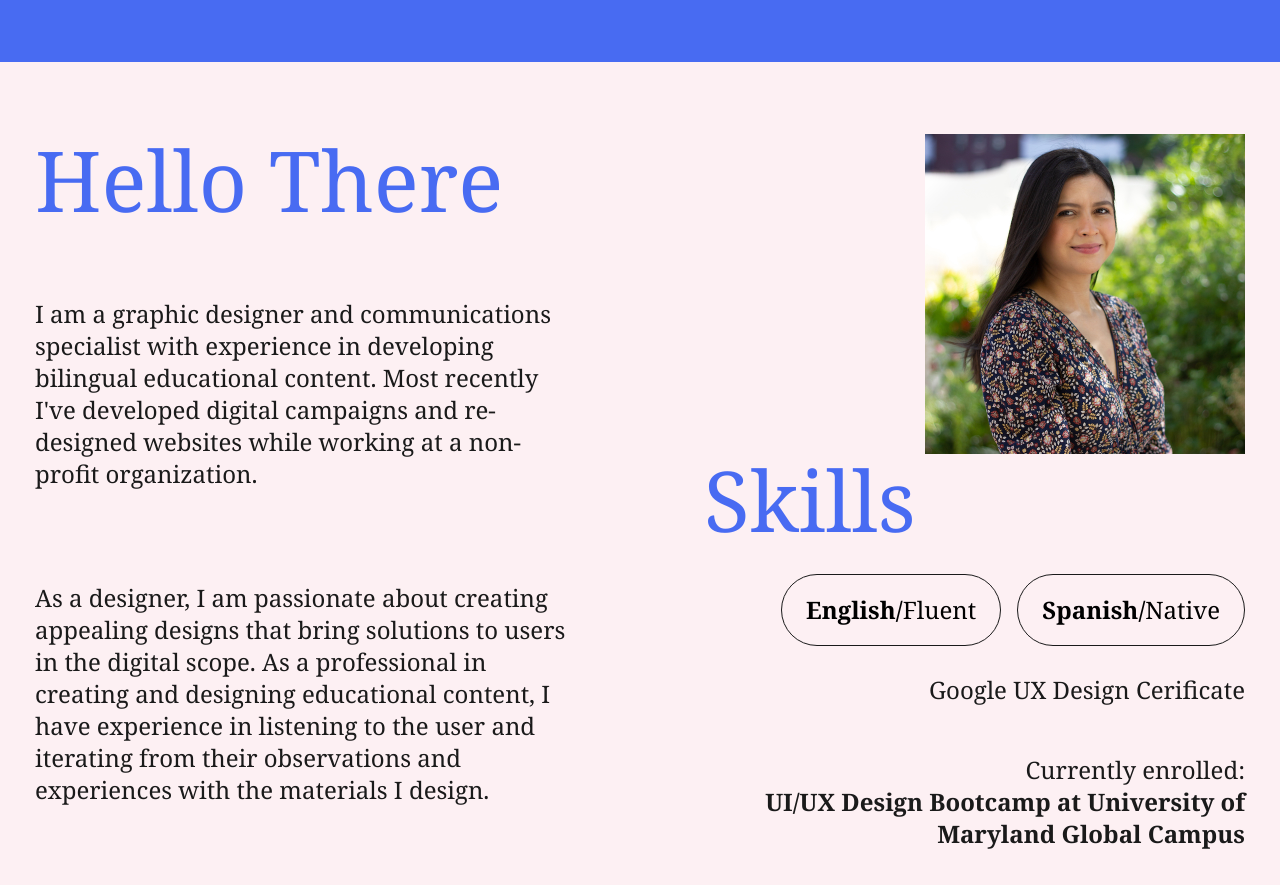
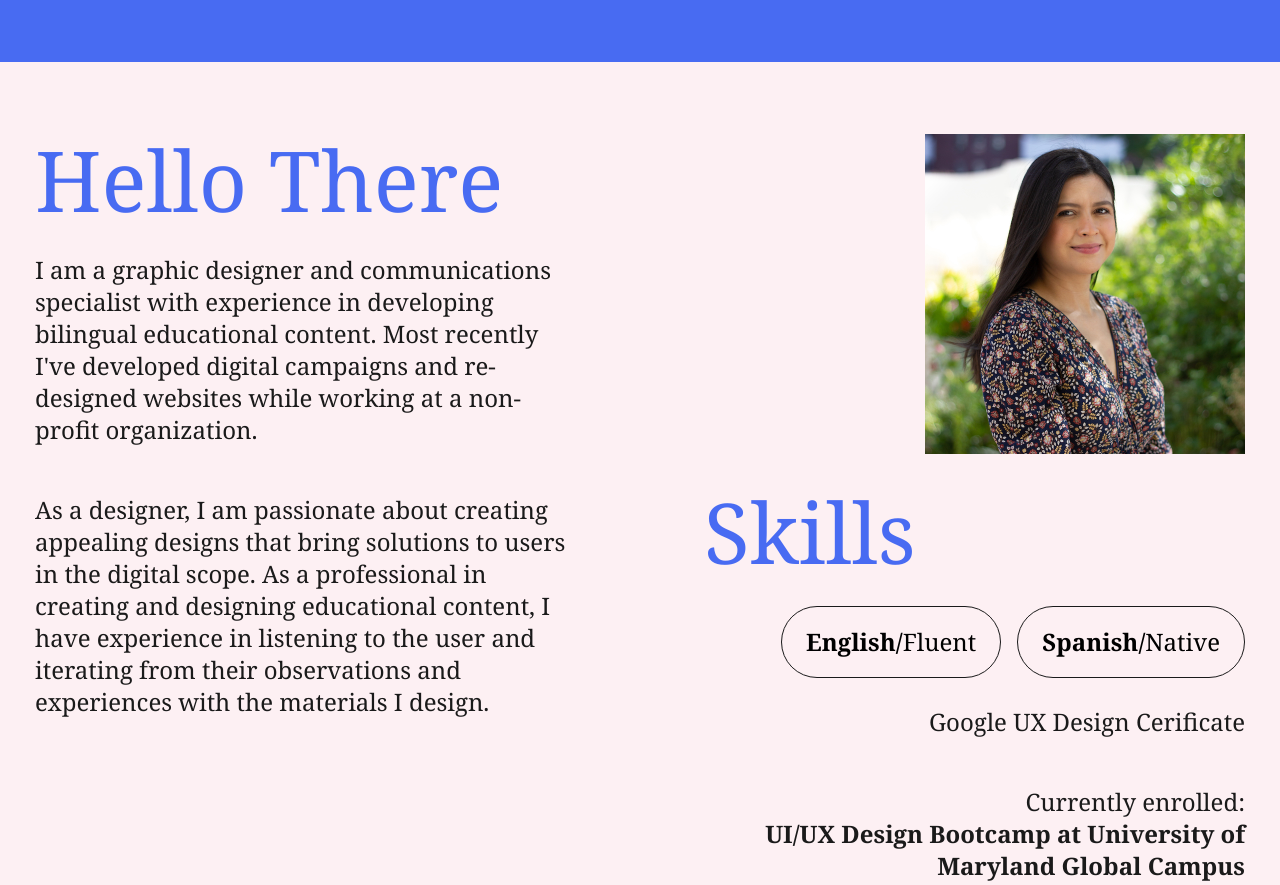
Before and after one commit to matthewwolfe/lauranajarro, a plain HTML site: page index.html in a window 1280 px wide. Shown: the part 880-1765 px from the top of the page. Drawn offline with Linux system fonts and the light colour scheme.

Commit message:
flex fixes

```diff
--- a/css/main.css
+++ b/css/main.css
@@ -95,6 +95,10 @@ section {
   display: flex;
 }
 
+.flex.column {
+  flex-direction: column;
+}
+
 .flex.justify-content-center {
   justify-content: center;
 }
@@ -164,6 +168,7 @@ section {
 
 .portrait-photo {
   margin-left: auto;
+  margin-bottom: 32px;
   height: 320px;
   width: 320px;
 }
--- a/index.html
+++ b/index.html
@@ -351,6 +351,7 @@
         <div class="content">
           <div class="grid">
             <div class="grid-item">
+              <div class="flex column">
                 <h1>Hello There</h1>
 
                 <p>
@@ -359,17 +360,19 @@
                   recently I've developed digital campaigns and re-designed
                   websites while working at a non-profit organization.
                 </p>
-
                 <p>
-                As a designer, I am passionate about creating appealing designs
-                that bring solutions to users in the digital scope. As a
-                professional in creating and designing educational content, I
-                have experience in listening to the user and iterating from
-                their observations and experiences with the materials I design.
+                  As a designer, I am passionate about creating appealing
+                  designs that bring solutions to users in the digital scope. As
+                  a professional in creating and designing educational content,
+                  I have experience in listening to the user and iterating from
+                  their observations and experiences with the materials I
+                  design.
                 </p>
+              </div>
             </div>
 
             <div class="grid-item">
+              <div class="flex column">
                 <img class="portrait-photo" src="./images/portrait.jpg" />
 
                 <h1>Skills</h1>
@@ -392,6 +395,7 @@
               </div>
             </div>
           </div>
+        </div>
       </section>
 
       <section class="banner primary" id="my-projects">
```
Lines whose indentation alone changed are shown as unchanged.
